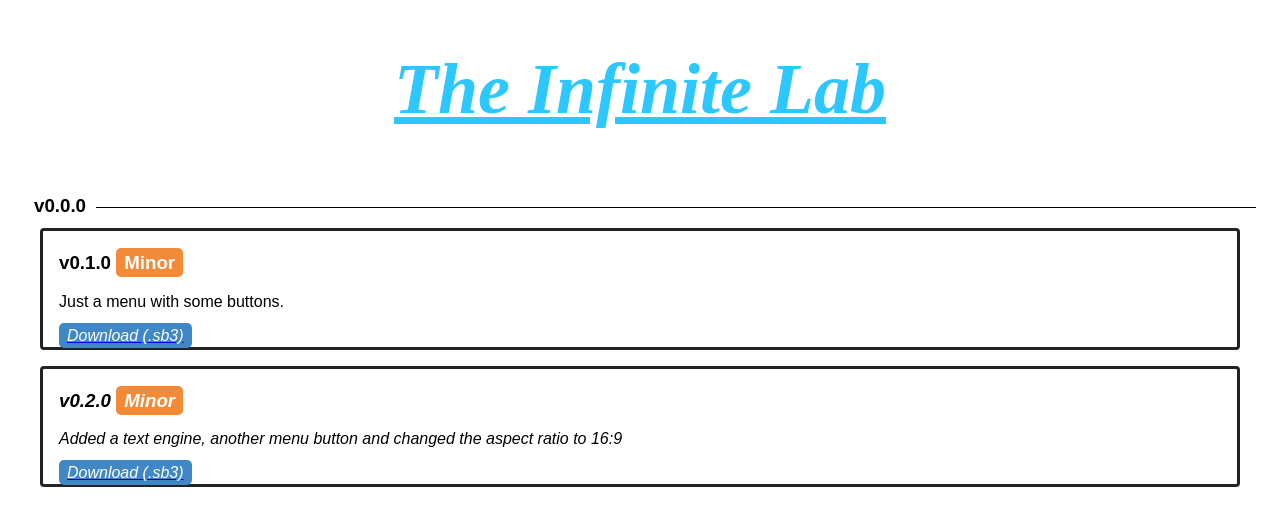
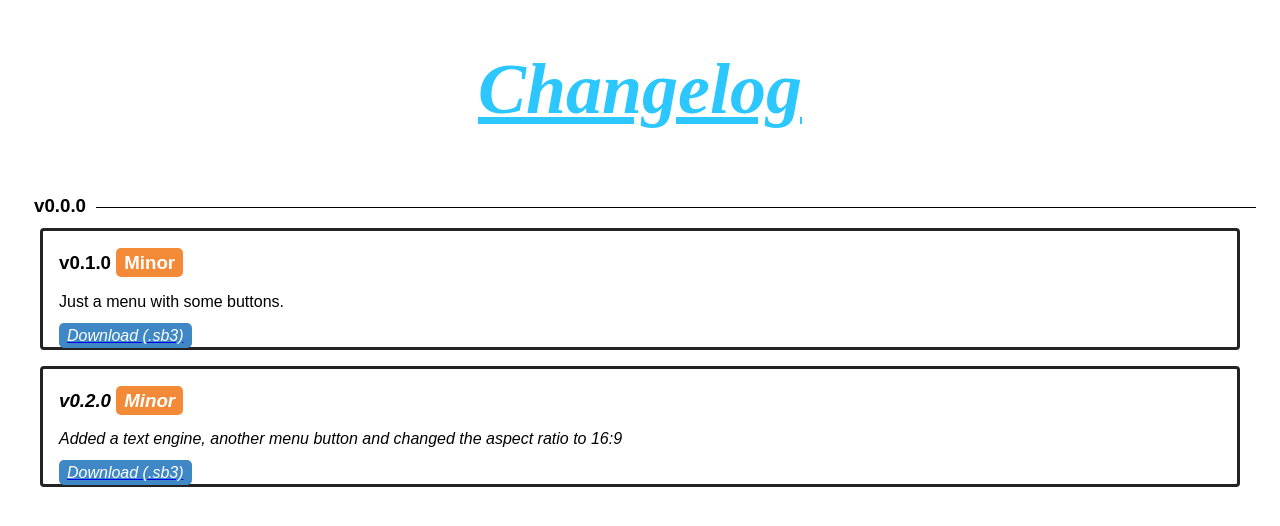
Before and after one commit to Blob2763/infinite, a plain HTML site: page index.html in a window 1280 px wide. Drawn offline with Linux system fonts and the light colour scheme; a web font is replaced by a local one.

Commit message:
Update and rename changelog.html to index.html

```diff
--- a/changelog.html
+++ b/index.html
@@ -12,7 +12,7 @@
     </head>
 
     <body>
-        <h1 id="title"><u>The Infinite Lab</u></h1>
+        <h1 id="title"><u>Changelog</u></h1>
 
         <div id="container">
 
```
